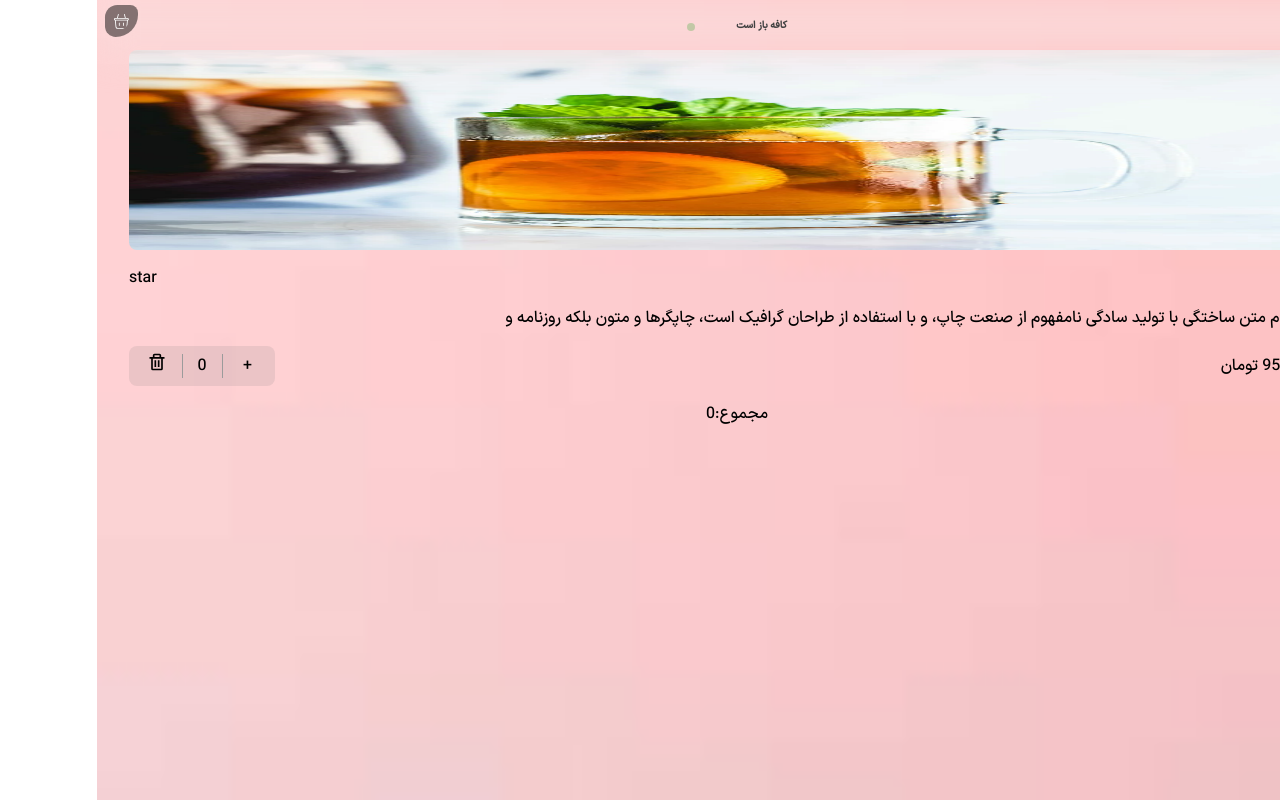
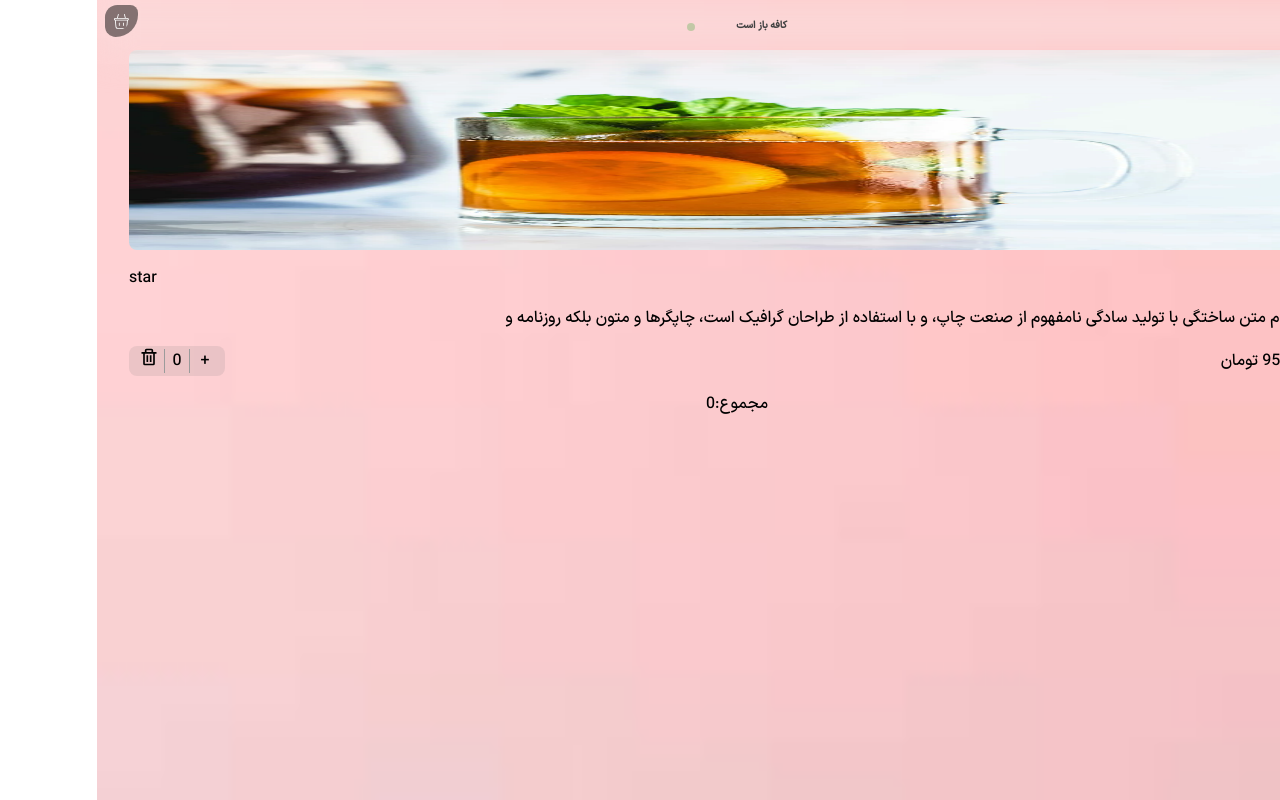
Before and after one commit to sajadmahziari/cofe, a React (Create React App) app: page /product/1 in a window 1280 px wide. Built offline with nearby package versions, Linux system fonts and the light colour scheme.

Commit message:
debug pop up product

```diff
--- a/src/assets/styles/main.css
+++ b/src/assets/styles/main.css
@@ -362,8 +362,8 @@ svg {
     flex-wrap: wrap;
     justify-content: space-around;
     align-items: flex-start;
-    max-height: 45vh;
-    overflow: scroll;
+    /* max-height: 45vh; */
+    /* overflow: scroll; */
     /* background-image: url('./../images/background.jpg'); */
     background-size: cover;
 }
@@ -376,24 +376,19 @@ svg {
 
 .categury {
     width: 90%;
-    /* position: fixed; */
     min-height: 30vh;
-    /* background-color: #ececec; */
     right: 0;
     left: 0;
     margin: 0 auto;
     top: 25%;
-    /* z-index: 10; */
-    /* box-shadow: inset 0 0 10px 20px #cecece; */
     border-radius: 8px;
     padding: 1rem .5rem;
     display: flex;
     flex-wrap: wrap;
     justify-content: space-around;
     align-items: flex-start;
-    max-height: 45vh;
+    max-height: 50vh;
     overflow: scroll;
-    /* background-image: url('./../images/background.jpg'); */
     background-size: cover;
 }
 
@@ -566,8 +561,8 @@ svg {
 .boxOperation {
     display: flex;
     justify-content: space-between;
-    width: 130px;
-    height: 40px;
+    width: 80px;
+    height: 30px;
     align-items: center;
     backdrop-filter: invert(8%);
     border-radius: 8px;
--- a/src/component/categury/Products.js
+++ b/src/component/categury/Products.js
@@ -56,6 +56,16 @@ const Products = ({ closePopUp }) => {
         add[index] = select;
         setCategury(add)
     }
+    // const ziruCount = (id) => {
+
+    //     const index = categury.findIndex((p) => p.id == id);
+    //     // const select = { ...categury[index] }
+    //     // select.quantity==0;
+    //     // const add = [...categury]
+    //     // add[index] = select;
+    //     // setCategury(add)
+    //     console.log(index)
+    // }
 
     return (
         <>
@@ -68,7 +78,7 @@ const Products = ({ closePopUp }) => {
                         categury.map((cat, index) => {
                             return (
                                 <div id={cat.id} key={index} className="itemProduct" onClick={() => console.log('ads')}>
-                                    <Link to={`product/${cat.id}`} className='w-60 box-right'>
+                                    <Link to={`product/${cat.id}`} className='w-60 box-right text-decoration-none'>
                                         <span className="nameProduct">{cat.name}</span>
                                         <span className="nameProduct">{cat.name}</span>
                                         <span className="PriceProduct"><span>{cat.price} </span><span>تومان</span></span>
@@ -76,8 +86,9 @@ const Products = ({ closePopUp }) => {
 
                                     <div className='w-40 box-left'>
                                         <img className="imgProduct" src={cat.img} />
-                                        {!cat.showBox && <div className='addItemBasket' onClick={() => addProduct(cat.id)}>افزودن </div>}
-                                        {cat.showBox && <div className='boxOperation borderOpration '>
+                                        {cat.quantity==0&&<div className='addItemBasket' onClick={() => addProduct(cat.id)}>افزودن </div>}
+                                        {/* {!cat.showBox && } */}
+                                        {cat.quantity>0&& <div className='boxOperation borderOpration '>
                                             <div className='w-30 text-center' onClick={() => addquantity(cat.id)}>+</div>
                                             <div className='w-30 text-center borderRl'>{cat.quantity}</div>
                                             <div className='w-30 text-center' onClick={() => removeQuantity(cat.id)}>{cat.quantity === 1 ? <BiTrash /> : "-"}</div>
```
